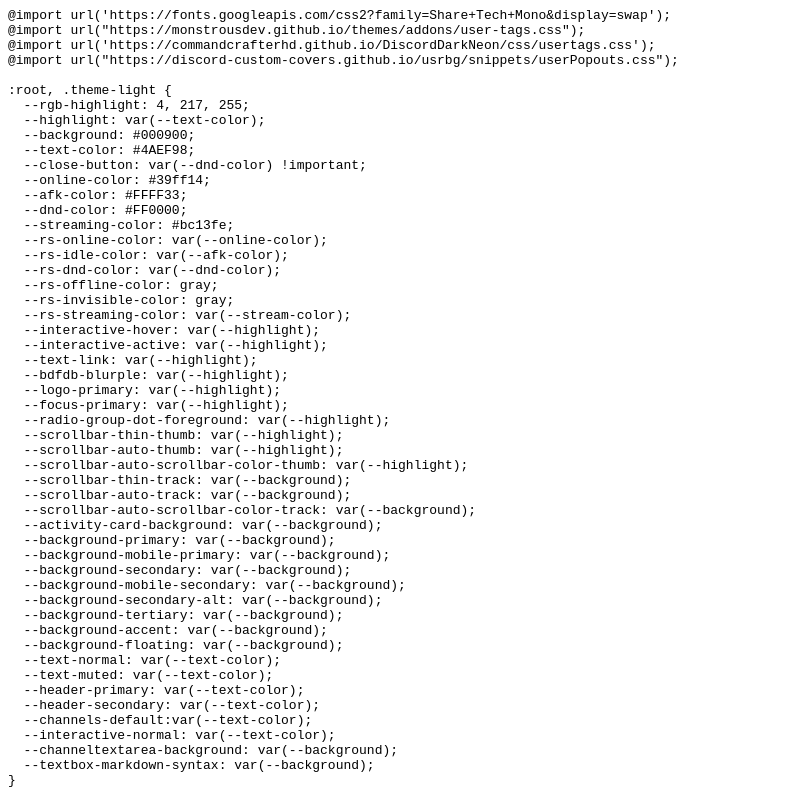
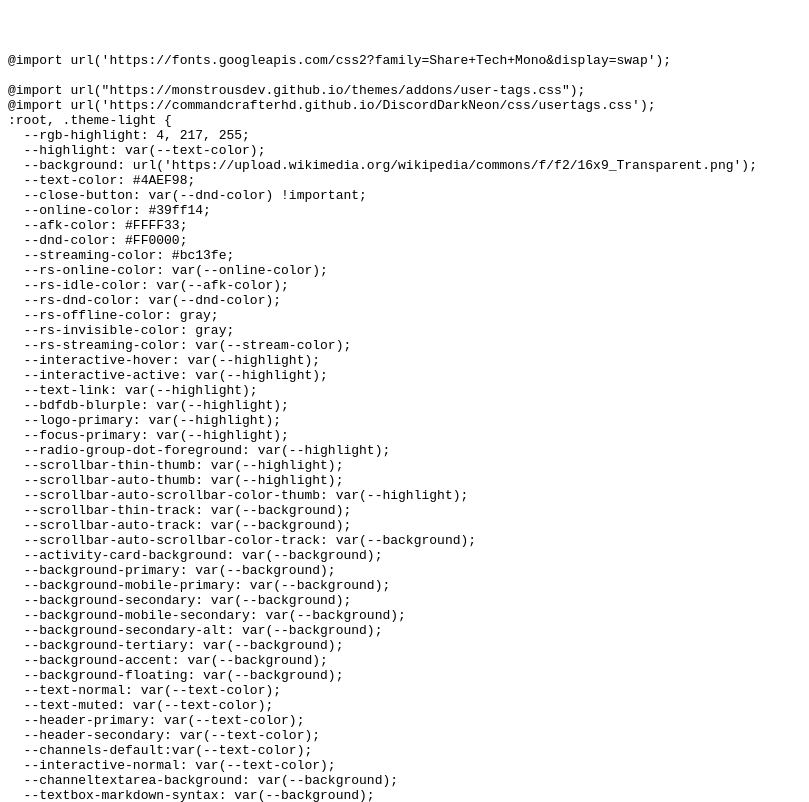
Before and after one commit to IamKosi/IamKosi.github.io, a plain HTML site: page index.html in a window 1280 px wide. Shown: the top 802 px of the page, without its empty margins (0-809 px from the left). Drawn offline with Linux system fonts and the light colour scheme.

Commit message:
Update index.html

```diff
--- a/index.html
+++ b/index.html
@@ -1,12 +1,15 @@
-<html><head><style type="text/css"></style></head><body><pre style="word-wrap: break-word; white-space: pre-wrap;">@import url('https://fonts.googleapis.com/css2?family=Share+Tech+Mono&amp;display=swap');
+<html><head><style type="text/css"></style></head><body><pre style="word-wrap: break-word; white-space: pre-wrap;">
+
+
+
+@import url('https://fonts.googleapis.com/css2?family=Share+Tech+Mono&amp;display=swap');
+
 @import url("https://monstrousdev.github.io/themes/addons/user-tags.css");
 @import url('https://commandcrafterhd.github.io/DiscordDarkNeon/css/usertags.css');
-@import url("https://discord-custom-covers.github.io/usrbg/snippets/userPopouts.css");
-
 :root, .theme-light {
   --rgb-highlight: 4, 217, 255;
   --highlight: var(--text-color);
-  --background: #000900;
+  --background: url('https://upload.wikimedia.org/wikipedia/commons/f/f2/16x9_Transparent.png');
   --text-color: #4AEF98;
   --close-button: var(--dnd-color) !important;
   --online-color: #39ff14;
```
